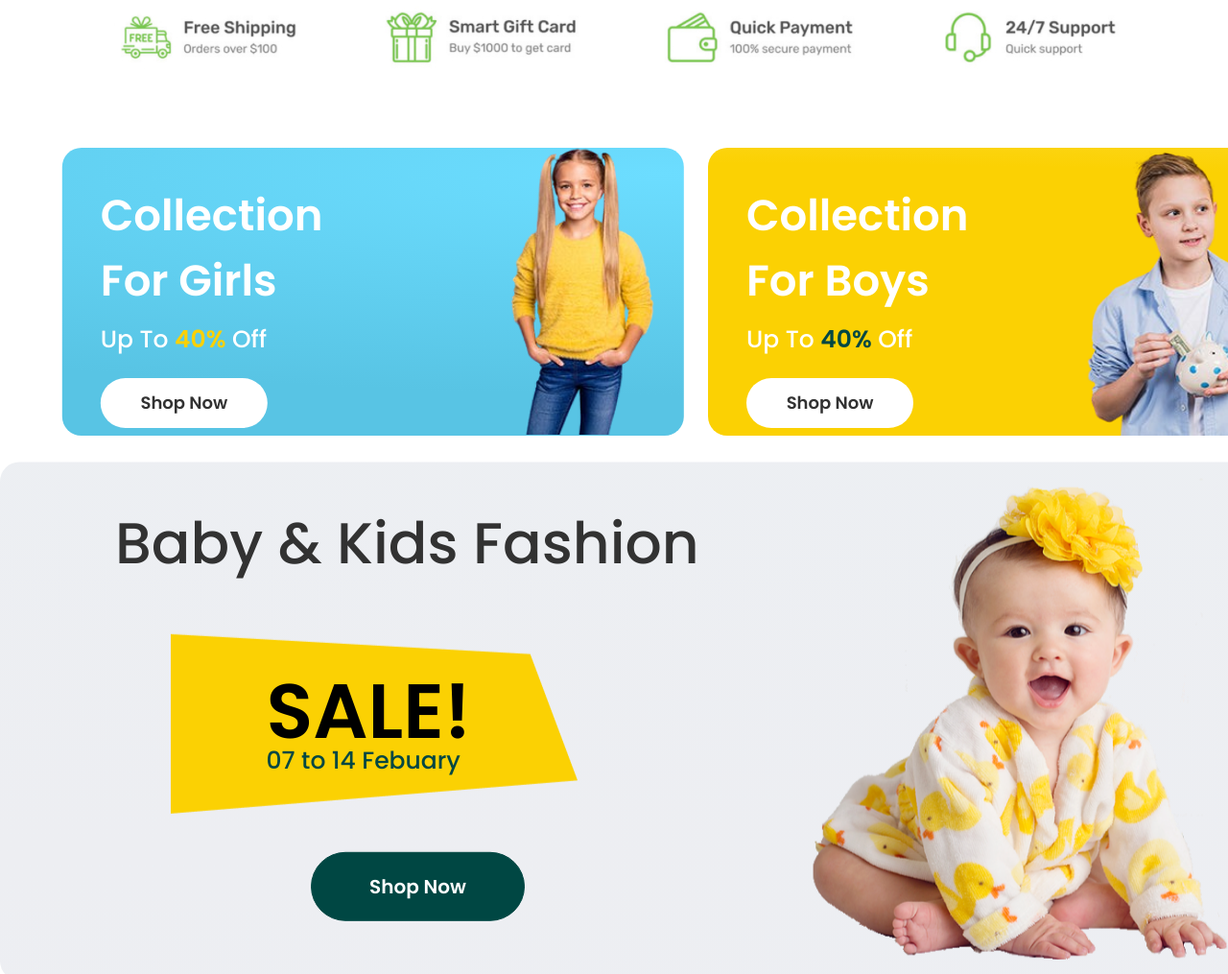
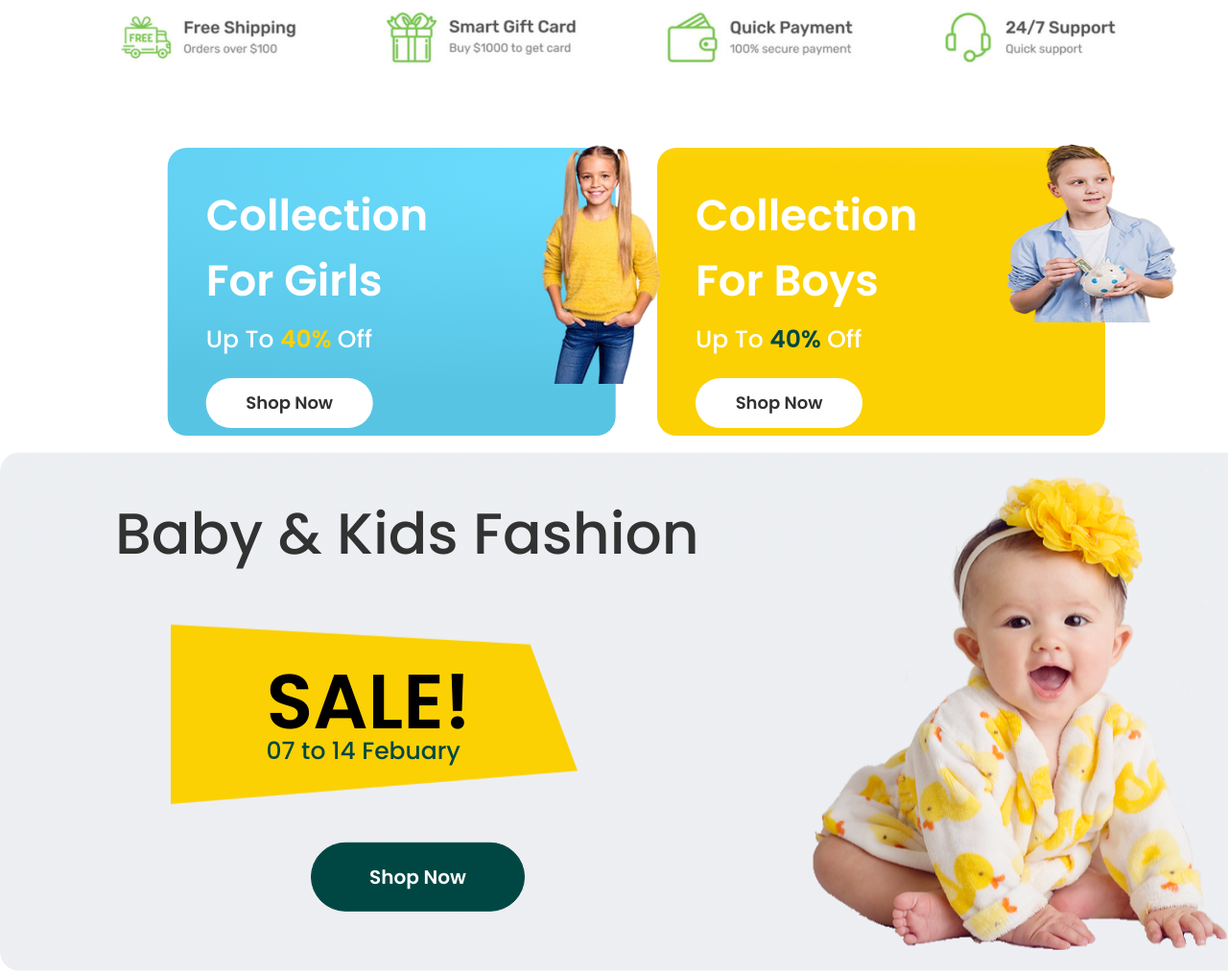
Before and after one commit to HasnainsSiddiqui/City-Fashion-Garment-Shop, a plain HTML site: page index.html in a window 1280 px wide. Shown: the part 900-1915 px from the top of the page at 96% size. Drawn offline with Linux system fonts and the light colour scheme; files whose address does not match are found by name.

Commit message:
Update style.css

```diff
--- a/style.css
+++ b/style.css
@@ -204,8 +204,7 @@ nav {
 
 .cards {
     display: flex;
-    width: 1450px;
-    height: 310px;
+    width: 80%;
     margin: 0 auto;
 }
 
@@ -218,8 +217,8 @@ nav {
 }
 
 .girl-image {
-    width: 360px;
-    height: 288px;
+    width: 300px;
+    height: 200px;
     cursor: pointer;
     transform: translateX(80%);
     margin-top: -311px;
@@ -227,7 +226,7 @@ nav {
 }
 
 .girl-image img {
-    width: 360px;
+    width: 300px;
 }
 
 .card1 h2 {
@@ -286,8 +285,8 @@ nav {
 }
 
 .boy-img {
-    width: 324px;
-    height: 288px;
+    width: 300px;
+    height: 200px;
     cursor: pointer;
     margin: -310px 0 0 0;
     transform: translateX(115%);
@@ -295,8 +294,8 @@ nav {
 }
 
 .boy-img img {
-    width: 360px;
-    height: 318px;
+    width: 300px;
+    height: 200px;
 }
 
 .card2 h2 {
@@ -343,7 +342,7 @@ nav {
     background-color: #fff;
     width: 1325px;
     height: 540px;
-    margin: 0 auto;
+    margin: 2rem auto;
     border-radius: 20px;
     transform: translateY(-6%);
     background: radial-gradient(846.18% 157.34% at 5.3% 76.06%, #EDEEF2 0%, #ECF0F3 100%);
```
